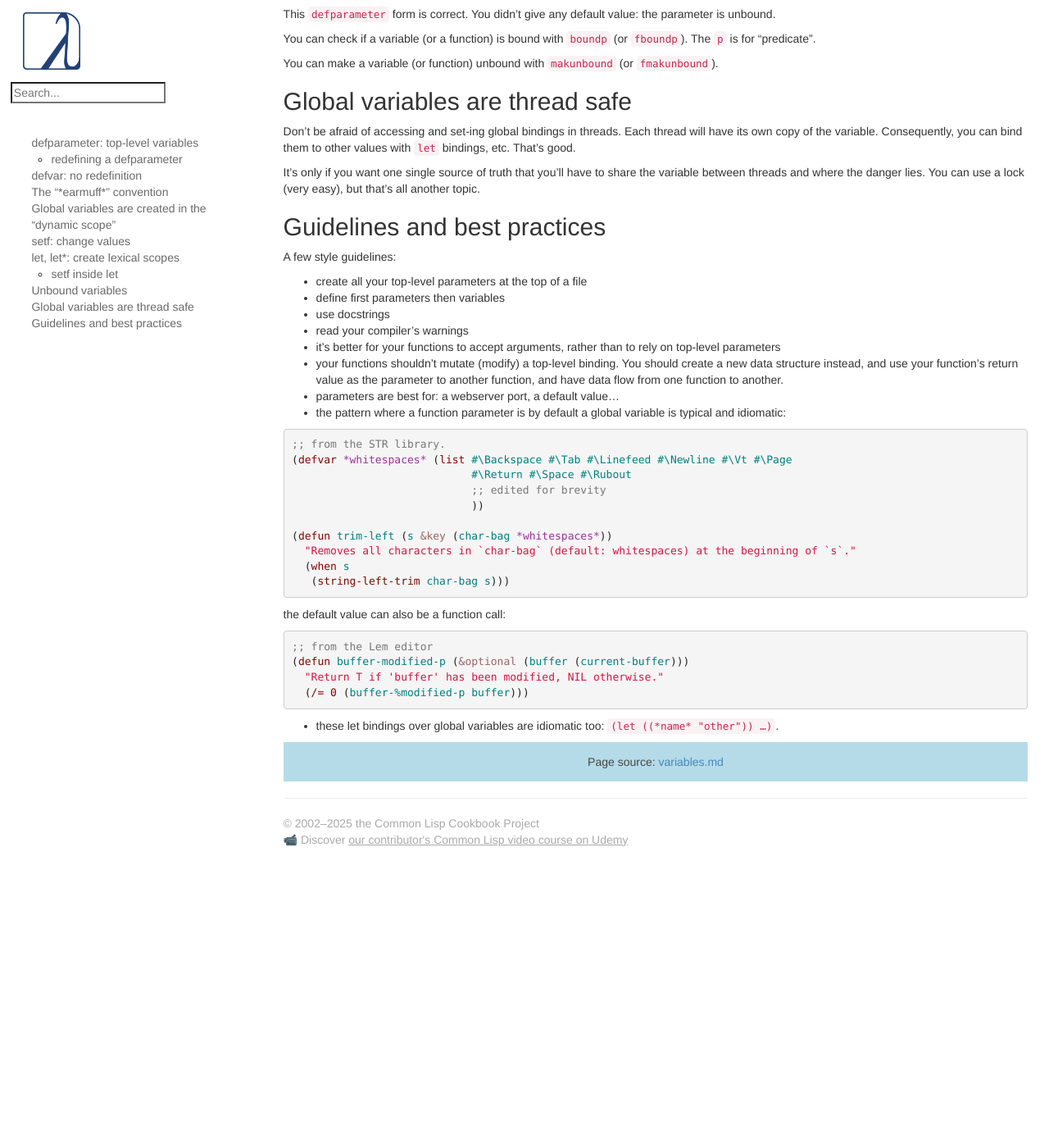
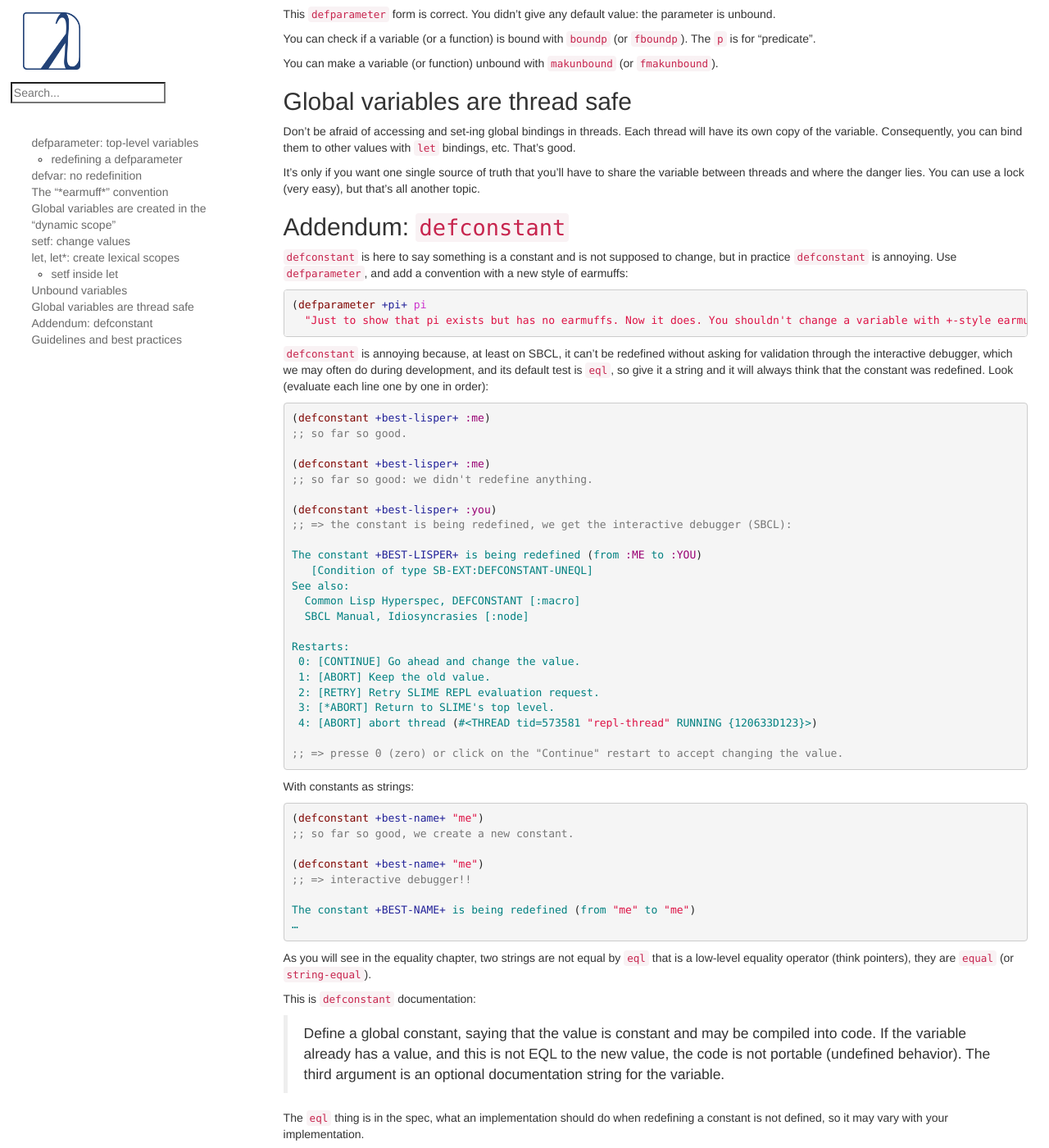
Before and after one commit to LispCookbook/cl-cookbook, a Jekyll site: the page built from variables.md, in a window 1280 px wide and 1400 px high, scrolled down 5547 px. Shown: the whole window at 82% size. Built offline with Jekyll 4.4.1, drawn with Linux system fonts in a browser that asks for light colours; before the commit the page ends 6606 px from its top, so only the background shows below that; some of the changed text lies outside the part shown.

Commit message:
defconstant

````diff
--- a/variables.md
+++ b/variables.md
@@ -381,6 +381,80 @@ It's only if you want one single source of truth that you'll have to
 share the variable between threads and where the danger lies. You can
 use a lock (very easy), but that's all another topic.
 
+## Addendum: `defconstant`
+
+`defconstant` is here to say something is a constant and is not
+supposed to change, but in practice `defconstant` is annoying. Use
+`defparameter`, and add a convention with a new style of earmuffs:
+
+```lisp
+(defparameter +pi+ pi
+  "Just to show that pi exists but has no earmuffs. Now it does. You shouldn't change a variable with +-style earmuffs, it's a constant.")
+```
+
+`defconstant` is annoying because, at least on SBCL, it can't be
+redefined without asking for validation through the interactive
+debugger, which we may often do during development, and its default
+test is `eql`, so give it a string and it will always think that the
+constant was redefined. Look (evaluate each line one by one in order):
+
+```lisp
+(defconstant +best-lisper+ :me)
+;; so far so good.
+
+(defconstant +best-lisper+ :me)
+;; so far so good: we didn't redefine anything.
+
+(defconstant +best-lisper+ :you)
+;; => the constant is being redefined, we get the interactive debugger (SBCL):
+
+The constant +BEST-LISPER+ is being redefined (from :ME to :YOU)
+   [Condition of type SB-EXT:DEFCONSTANT-UNEQL]
+See also:
+  Common Lisp Hyperspec, DEFCONSTANT [:macro]
+  SBCL Manual, Idiosyncrasies [:node]
+
+Restarts:
+ 0: [CONTINUE] Go ahead and change the value.
+ 1: [ABORT] Keep the old value.
+ 2: [RETRY] Retry SLIME REPL evaluation request.
+ 3: [*ABORT] Return to SLIME's top level.
+ 4: [ABORT] abort thread (#<THREAD tid=573581 "repl-thread" RUNNING {120633D123}>)
+
+;; => presse 0 (zero) or click on the "Continue" restart to accept changing the value.
+```
+
+With constants as strings:
+
+```lisp
+(defconstant +best-name+ "me")
+;; so far so good, we create a new constant.
+
+(defconstant +best-name+ "me")
+;; => interactive debugger!!
+
+The constant +BEST-NAME+ is being redefined (from "me" to "me")
+…
+```
+
+As you will see in the equality chapter, two strings are not equal by
+`eql` that is a low-level equality operator (think pointers), they are
+`equal` (or `string-equal`).
+
+This is `defconstant` documentation:
+
+> Define a global constant, saying that the value is constant and may be compiled into code. If the variable already has a value, and this is not EQL to the new value, the code is not portable (undefined behavior). The third argument is an optional documentation string for the variable.
+
+The `eql` thing is in the spec, what an implementation should do when
+redefining a constant is not defined, so it may vary with your
+implementation.
+
+We invite you to look at:
+
+- [Alexandria's define-constant](https://alexandria.common-lisp.dev/draft/alexandria.html#Data-and-Control-Flow), which has a `:test` keyword (but still errors out on redefinition).
+- [Serapeum's `defconst`](https://github.com/ruricolist/serapeum/blob/master/REFERENCE.md#defconst-symbol-init-optional-docstring)
+- `cl:defparameter` ;)
+
 
 ## Guidelines and best practices
 
@@ -392,7 +466,10 @@ A few style guidelines:
 - read your compiler's warnings
 - it's better for your functions to accept arguments, rather than to rely on top-level parameters
 - your functions shouldn't mutate (modify) a top-level binding. You should create a new data structure instead, and use your function's return value as the parameter to another function, and have data flow from one function to another.
-- parameters are best for: a webserver port, a default value…
+- parameters are best for: a webserver port, a default value… and other user-facing parameters.
+- variables are best for long-living and internal variables: caches, DB connections…
+- you can forget about defconstant
+- when in doubt, use a `defparameter`
 - the pattern where a function parameter is by default a global variable is typical and idiomatic:
 
 ```lisp
````
